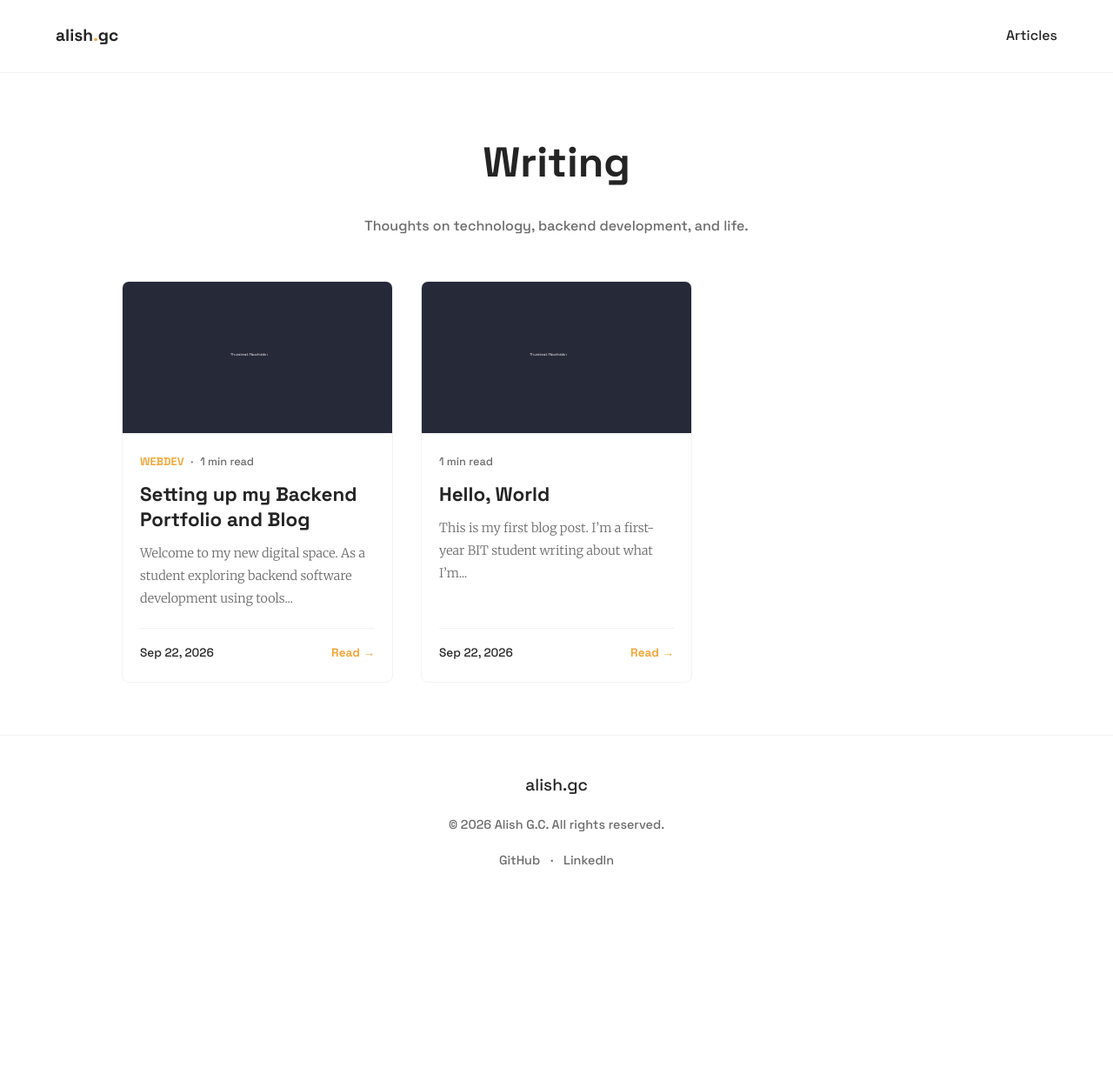
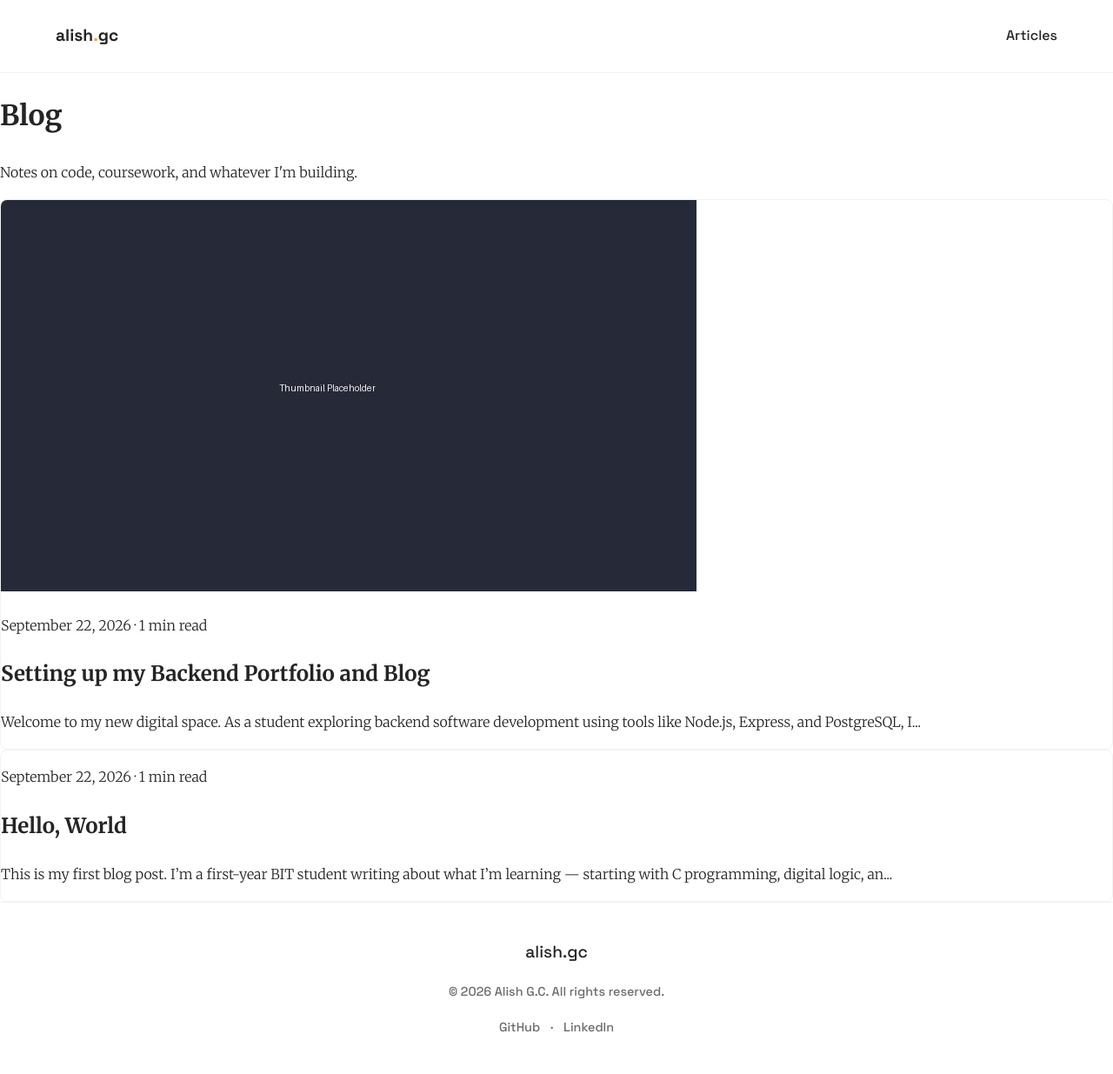
Before and after one commit to alishgc/jkelly-test, a Jekyll site: the page built from blog/index.html, in a window 1280 px wide. Shown: the whole page at 87% size. Built offline with Jekyll 4.4.1, drawn with Linux system fonts in a browser that asks for light colours; before the commit the page ends 1042 px from its top, so only the background shows below that.

Commit message:
Add files via upload

```diff
--- a/blog/index.html
+++ b/blog/index.html
@@ -1,34 +1,38 @@
 ---
 layout: default
-title: Articles - Alish G.C.
+title: Blog
+permalink: /blog/
 ---
-<div class="blog-container">
-  <header class="blog-index-header">
-    <h1>Writing</h1>
-    <p>Thoughts on technology, backend development, and life.</p>
-  </header>
+<div class="blog-index">
 
-  <div class="blog-grid">
-    {% for post in site.posts %}
-    <a href="{{ post.url }}" class="post-card">
-      <img src="{{ post.thumbnail | default: '/assets/thumbnail-placeholder.jpg' }}" alt="{{ post.title }}" class="card-thumb">
-      <div class="card-content">
-        <div class="card-meta">
-          {% if post.tags.size > 0 %}<span class="card-tag">{{ post.tags.first }}</span> <span>&middot;</span>{% endif %}
-          <span class="card-readtime">
-            {% assign words = post.content | number_of_words %}
-            {% assign readtime = words | divided_by: 180 %}
-            {% if readtime == 0 %}1{% else %}{{ readtime }}{% endif %} min read
-          </span>
+  <h1 class="blog-index__title">Blog</h1>
+  <p class="blog-index__sub">Notes on code, coursework, and whatever I'm building.</p>
+
+  {% if site.posts.size == 0 %}
+    <p class="blog-index__empty">No posts yet — check back soon.</p>
+  {% else %}
+    <div class="post-list">
+      {% for post in site.posts %}
+      <a class="post-card" href="{{ post.url | relative_url }}">
+        {% if post.thumbnail %}
+        <div class="post-card__thumb">
+          <img src="{{ post.thumbnail | relative_url }}" alt="" loading="lazy">
         </div>
-        <h2 class="card-title">{{ post.title }}</h2>
-        <p class="card-desc">{{ post.excerpt | strip_html | truncatewords: 15 }}</p>
-        <div class="card-footer">
-          <span class="card-date">{{ post.date | date: "%b %d, %Y" }}</span>
-          <span class="card-read">Read &rarr;</span>
+        {% endif %}
+        <div class="post-card__body">
+          <p class="post-card__meta">
+            <time datetime="{{ post.date | date_to_xmlschema }}">{{ post.date | date: "%B %-d, %Y" }}</time>
+            <span class="post-card__dot">&middot;</span>
+            <span>{{ post.content | strip_html | number_of_words | divided_by: 200 | at_least: 1 }} min read</span>
+          </p>
+          <h2 class="post-card__title">{{ post.title }}</h2>
+          {% if post.excerpt %}
+          <p class="post-card__excerpt">{{ post.excerpt | strip_html | truncate: 140 }}</p>
+          {% endif %}
         </div>
-      </div>
-    </a>
-    {% endfor %}
-  </div>
+      </a>
+      {% endfor %}
+    </div>
+  {% endif %}
+
 </div>
```
Also changed, not shown: assets/css/blog.css (added, +282 -0 lines), config.yaml (+22 -19 lines), layouts/deafult.html (added, +35 -0 lines), layouts/post.html (+18 -103 lines), assets/img/thumbnail-placeholder.svg (added).
